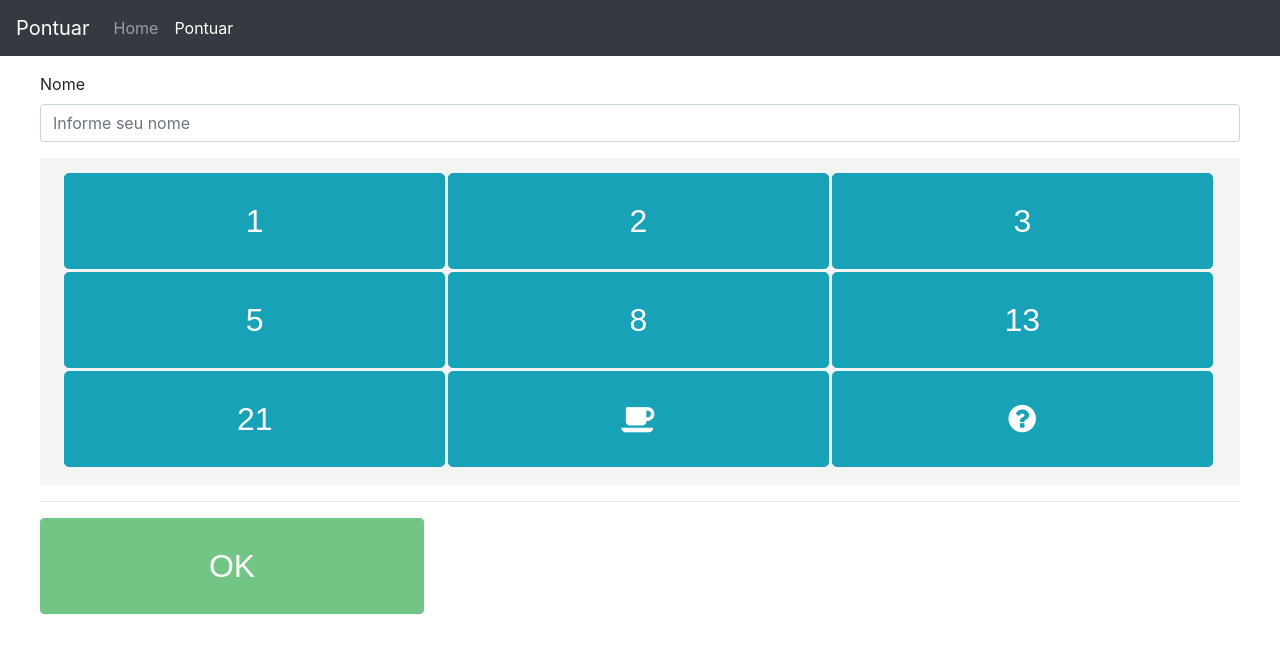
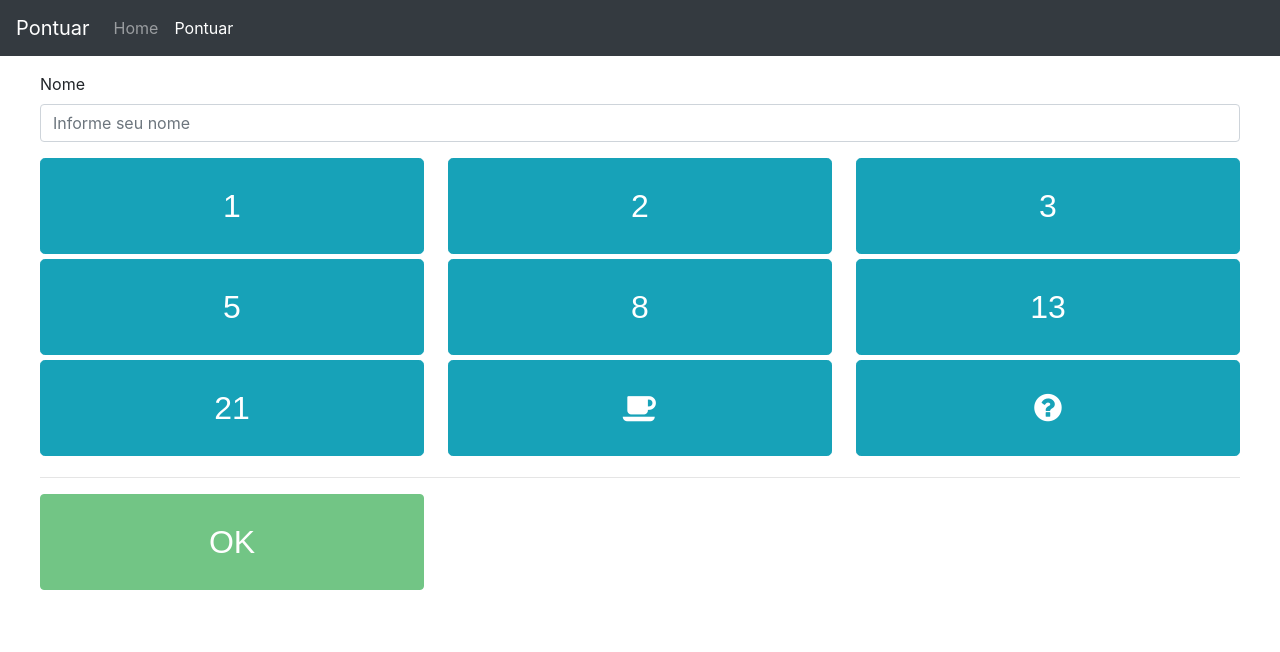
Before and after one commit to marcelopaglione/Pontuar, an Angular app: page /pontuar in a window 1280 px wide. Shown: the top 652 px of the page. Built offline with nearby package versions, Linux system fonts and the light colour scheme.

Commit message:
remove padding

```diff
--- a/src/app/votar/votar.component.html
+++ b/src/app/votar/votar.component.html
@@ -4,7 +4,7 @@
     <input class="form-control" type="text" formControlName="nome" placeholder="Informe seu nome">
   </div>
 
-  <div class="area d-flex justify-content-center flex-wrap teclado">
+  <div class="d-flex justify-content-between flex-wrap">
       <button *ngFor="let ponto of pontos"  class="btn btn-info btn-lg" (click)="votar(ponto)">
         <i class="fa" [ngClass]="ponto.icon" aria-hidden="true" *ngIf="ponto.icon"></i>
         <div *ngIf="!ponto.icon">{{ponto}}</div>
@@ -13,11 +13,13 @@
 
   <hr>
 
-  <button class="btn btn-success" type="submit" (click)="confirmar()" [disabled]="!form.valid">OK</button>
-  <button class="btn btn-danger" *ngIf="form.get('ponto').value">
-    <div *ngIf="!form.get('ponto').value.icon">{{form.get('ponto').value}}</div>
-    <div *ngIf="form.get('ponto').value.icon"><i class="fa" [ngClass]="form.get('ponto').value.icon" aria-hidden="true"></i></div>
-  </button>
+  <div class="d-flex justify-content-between flex-wrap">
+    <button class="btn btn-success" type="submit" (click)="confirmar()" [disabled]="!form.valid">OK</button>
+    <button class="btn btn-danger" *ngIf="form.get('ponto').value">
+      <div *ngIf="!form.get('ponto').value.icon">{{form.get('ponto').value}}</div>
+      <div *ngIf="form.get('ponto').value.icon"><i class="fa" [ngClass]="form.get('ponto').value.icon" aria-hidden="true"></i></div>
+    </button>
+  </div>
   <div class="alert alert-success" role="alert" *ngIf="!form.get('ponto').value && pontoRegistrado"> Ponto registrado </div>
 
 </form>
--- a/src/app/votar/votar.component.scss
+++ b/src/app/votar/votar.component.scss
@@ -4,17 +4,5 @@
     font-family: sans-serif;
     width: 32%;
     height: 12vh;
-    margin-bottom: 3px;
-    margin-right: 3px;
+    margin-bottom: 5px;
 }
-
-.area{
-    overflow: auto;
-    background-color: whitesmoke;
-    padding: 5px;
-}
-
-.teclado{
-    padding-top: 15px;
-    padding-bottom: 15px;
-}
```
